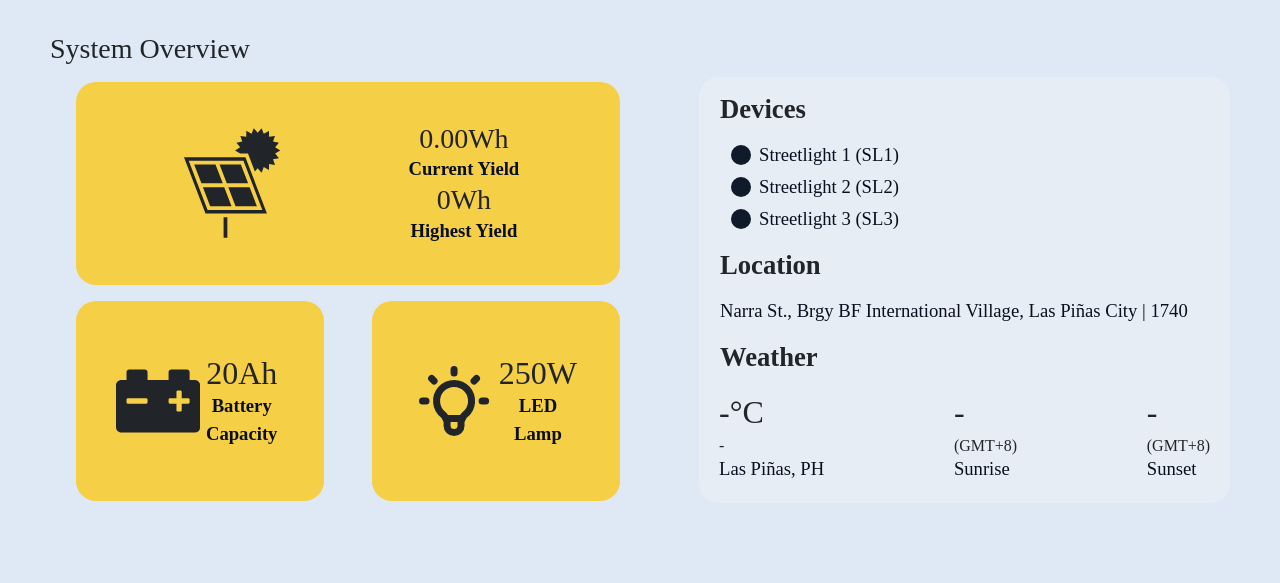
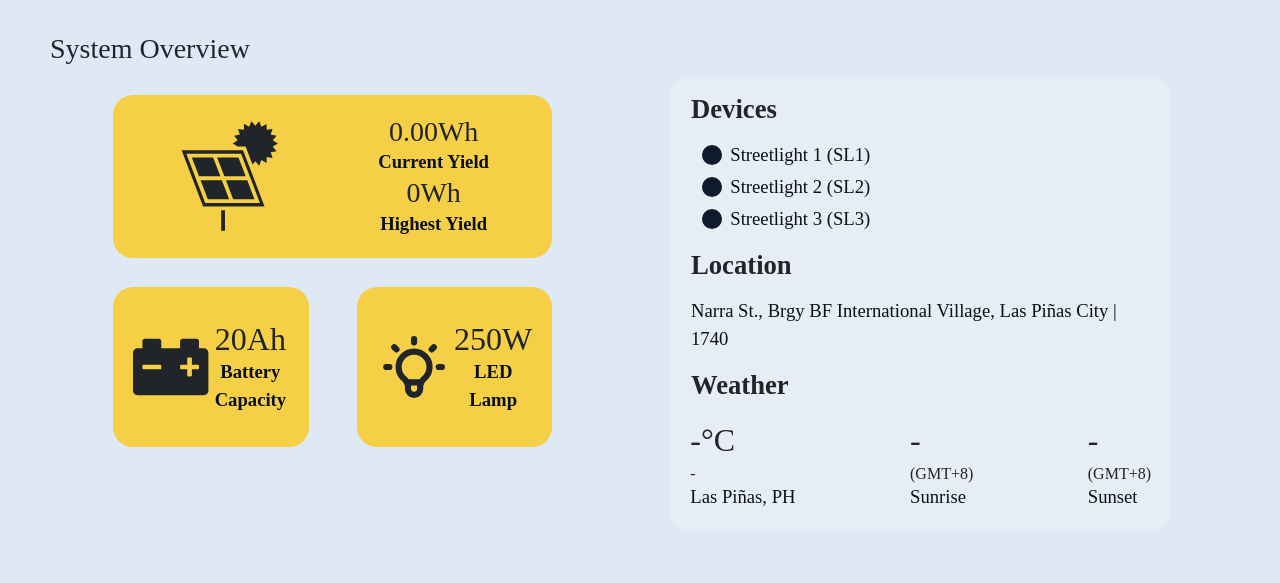
Before and after one commit to jehan023/ProjectSinag, a React (Create React App) app: page / in a window 1280 px wide. Shown: the part 178-761 px from the top of the page. Built offline with nearby package versions, Linux system fonts and the light colour scheme; no server answers; a web font is replaced by a local one.

Commit message:
Overview revision

```diff
--- a/src/App.scss
+++ b/src/App.scss
@@ -137,20 +137,22 @@ body {
     margin: 5% 32%;
   }
   .sl-overview {
+    //background-color: red;
     width: 50%;
-    padding-right:20px;
-    padding-left:20px;
+    padding:0% 5% 0% 5%;// top right bottom left
 
     .sl-overview-card {
       background-color: #f5cf45;
-      padding: 40px;
+      padding: 20px;
       border-radius: 20px;
       width: 100%;
       height: auto;
       text-align: center;
+      margin:3% 0% 0% 0%;// top right bottom left
 
       .overview-icon {
         font-size: 90pt;
+        padding-right:2%;
       }
     }
     .temp-time {
@@ -169,7 +171,7 @@ body {
     width: 45%;
     background-color: #E7EDF5;
     border-radius: 20px;
-    margin-top: 1%;
+    margin:1% 5% 0% 5%;// top right bottom left
     height: max-content;
 
     .energy-balance-chart {
```
